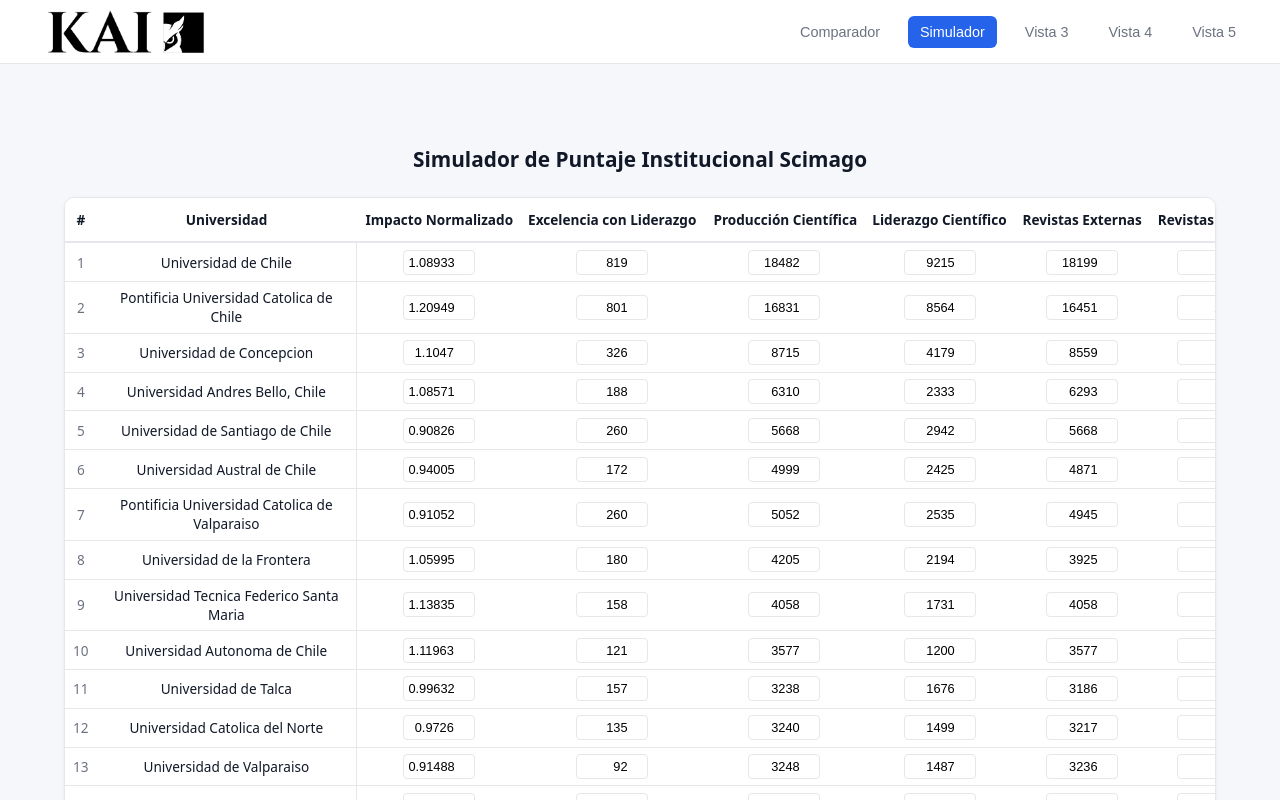
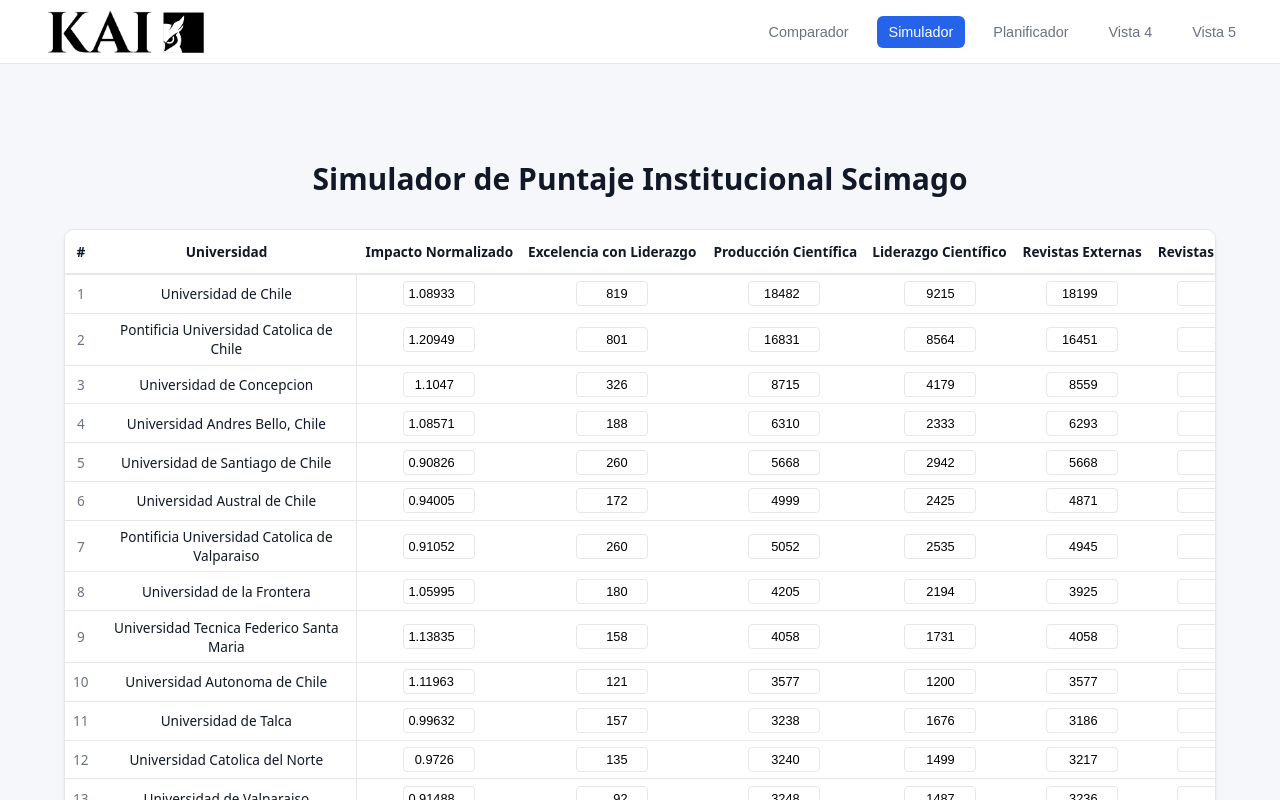
Before and after one commit to GerardOtto/KAI-app, a React (Vite) app: page / in a window 1280 px wide. Both pictures are taken after a click on the button "Simulador". Shown: the top 800 px of the page. Built offline with nearby package versions, Linux system fonts and the light colour scheme.

Commit message:
Name change

```diff
--- a/src/components/Navbar.jsx
+++ b/src/components/Navbar.jsx
@@ -32,7 +32,7 @@ export default function Navbar({ activeView, onChange }) {
             className="nav-btn"
             onClick={() => onChange("vista3")}
           >
-            Vista 3
+            Planificador
           </button>
         </li>
 
--- a/src/views/SimulatorView.jsx
+++ b/src/views/SimulatorView.jsx
@@ -71,8 +71,7 @@ export default function SimulatorView({ data }) {
 
   return (
     <div className="simulator-view">
-      <h2>Simulador de Puntaje Institucional Scimago</h2>
-
+      <center><p style={{ fontSize: '30px', fontWeight: 'bold' }}>Simulador de Puntaje Institucional Scimago</p></center>
       <div className="simulator-table-wrapper">
         <table className="simulator-table">
           <thead>
```
